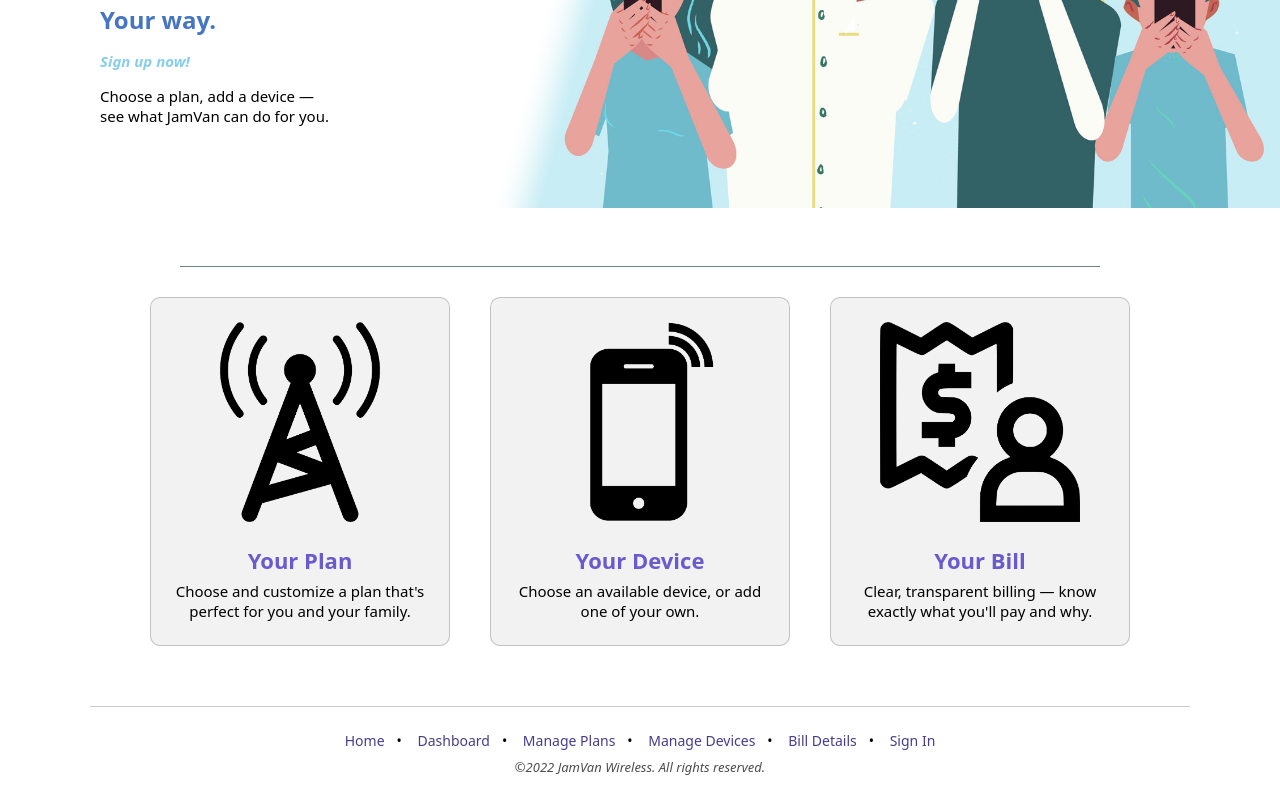
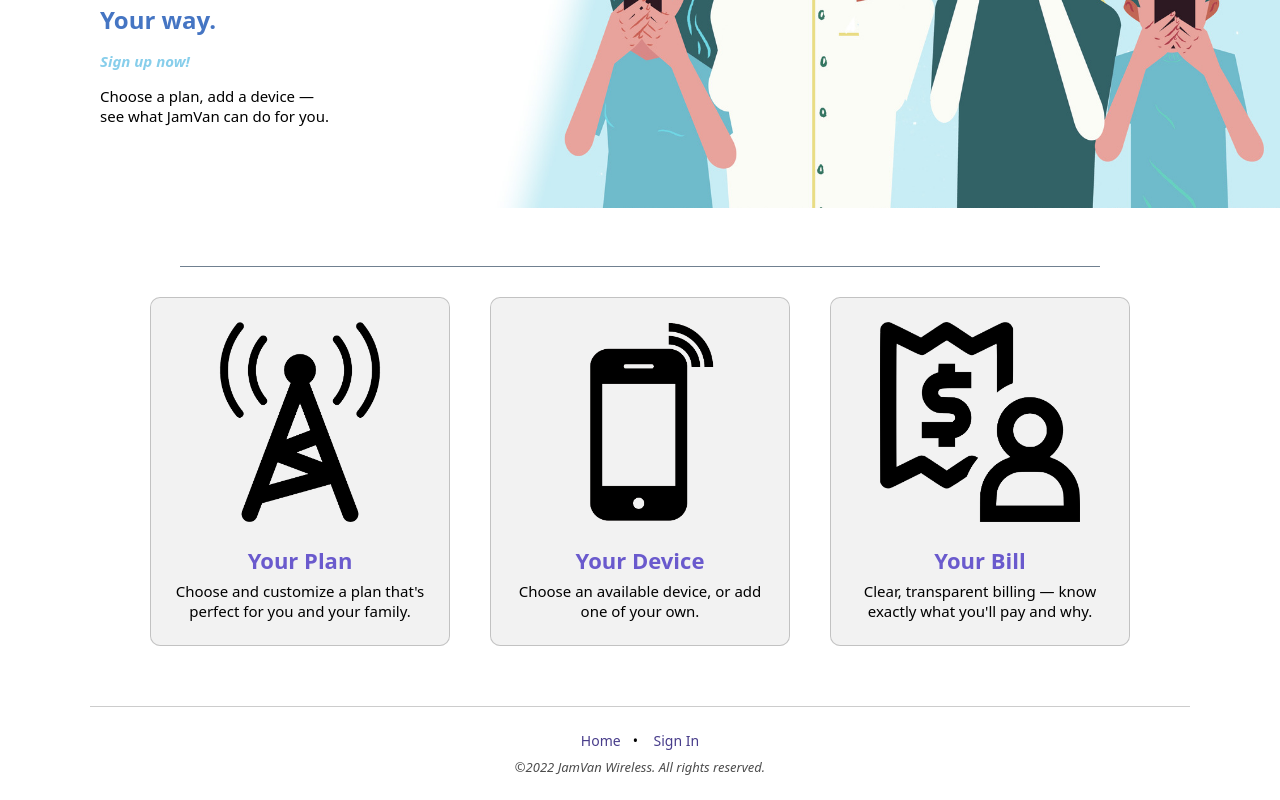
Before and after one commit to JamieHenry/Project2-TelecomPortal, an Angular app in the folder web/: page / in a window 1280 px wide. Shown: the part 372-1172 px from the top of the page. Built offline with nearby package versions, Linux system fonts and the light colour scheme.

Commit message:
Sidebar and footer fixes

```diff
--- a/web/src/app/bill-breakdown/bill-breakdown.component.ts
+++ b/web/src/app/bill-breakdown/bill-breakdown.component.ts
@@ -42,6 +42,7 @@
     });
 
     if (!this.authService.isUserLoggedIn()) {
+      this.navigate('/');
       return;
     }
 
--- a/web/src/app/footer/footer.component.html
+++ b/web/src/app/footer/footer.component.html
@@ -1,10 +1,9 @@
 <footer>
     <hr>
     <a [routerLink]="['/']">Home</a>•
-    <a [routerLink]="['/dashboard']">Dashboard</a>•
-    <a [routerLink]="['/managePlans']">Manage Plans</a>•
-    <a [routerLink]="['/manageDevices']">Manage Devices</a>•
-    <a [routerLink]="['/billBreakdown']">Bill Details</a>•
+    <span *ngIf="currentUser !== null"><a [routerLink]="['/dashboard']">Dashboard</a>•</span>
+    <span *ngIf="currentUser !== null"><a [routerLink]="['/managePlans']">Manage Plans</a>•</span>
+    <span *ngIf="currentUser !== null"><a [routerLink]="['/manageDevices']">Manage Devices</a>•</span>
     <a *ngIf="currentUser === null" (click)="logout()" [routerLink]="['/login']">Sign In</a>
     <a *ngIf="currentUser !== null" (click)="logout()" [routerLink]="['/']">Sign Out</a>
     <h6>©2022 JamVan Wireless. All rights reserved.</h6>
--- a/web/src/app/sidebar/sidebar.component.html
+++ b/web/src/app/sidebar/sidebar.component.html
@@ -1,5 +1,5 @@
 <aside>
-    <h3>My Bill<a [routerLink]="['/billBreakdown']">View Details</a></h3>
+    <h3>My Bill<a *ngIf="plans.length !== 0" [routerLink]="['/billBreakdown']">View Details</a></h3>
     <table>
         <tr>
             <th>ITEM</th>
```
